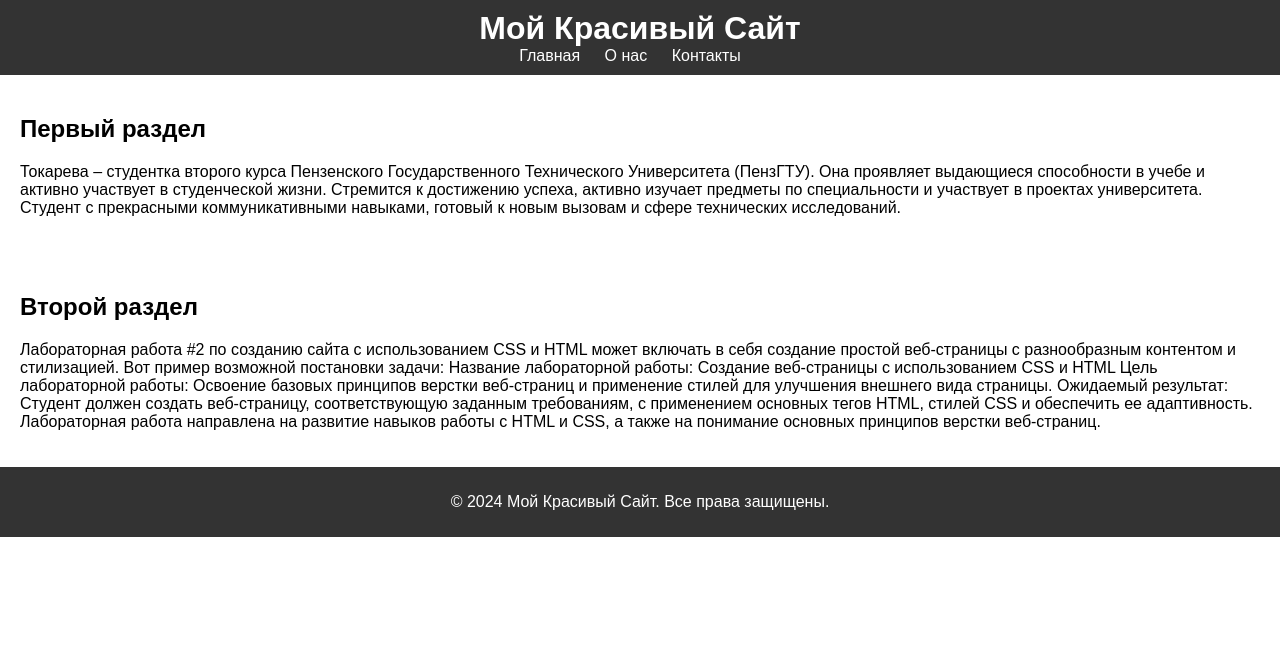
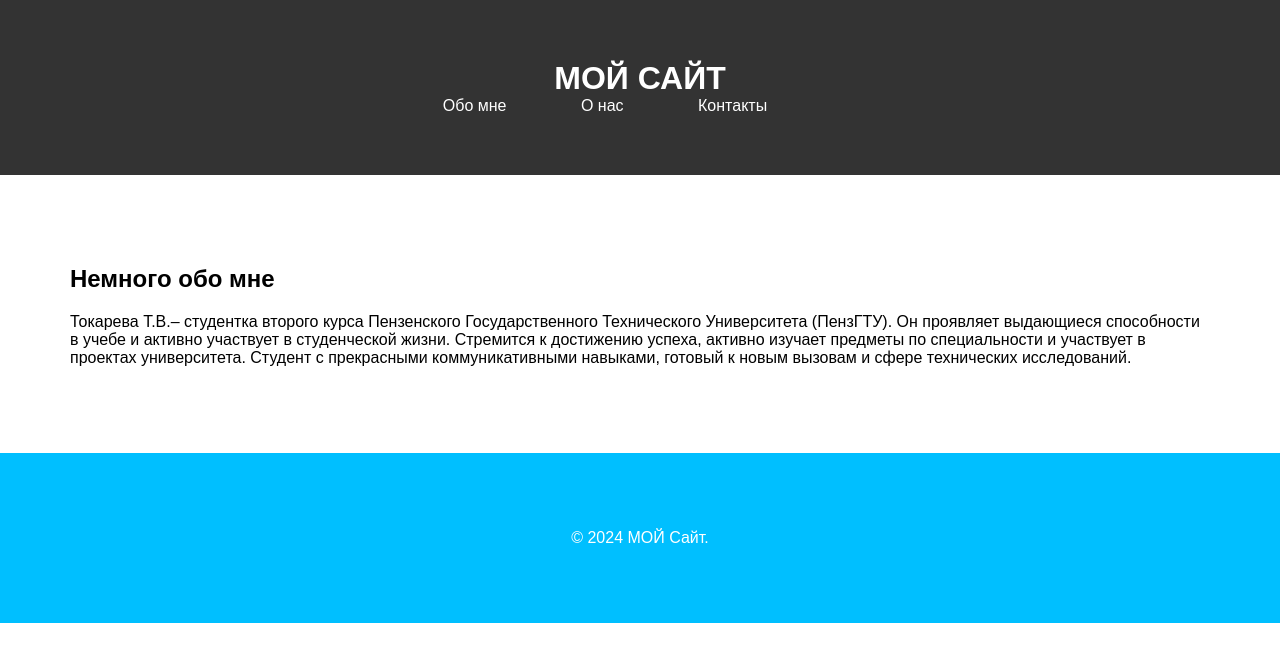
Before and after one commit to tanyattV/testproject, a plain HTML site: page index.html in a window 1280 px wide. Drawn offline with Linux system fonts and the light colour scheme.

Commit message:
Add files via upload

```diff
--- a/index.html
+++ b/index.html
@@ -3,31 +3,39 @@
 <head>
     <meta charset="UTF-8">
     <meta name="viewport" content="width=device-width, initial-scale=1.0">
-    <title>Мой Сайт</title>
+    <title>МОЙ Сайт</title>
     <link rel="stylesheet" href="styles.css"> <!-- Подключение CSS файла -->
+    <style>
+        section {
+            display: none; /* Скрываем все секции по умолчанию */
+        }
+        section.active {
+            display: block; /* Показываем только активную секцию */
+        }
+    </style>
 </head>
 <body>
 
     <!-- Шапка -->
     <header>
-        <h1>Мой Красивый Сайт</h1>
+        <h1>МОЙ САЙТ</h1>
         <nav>
             <ul>
-                <li><a href="#">Главная</a></li>
-                                <li><a href="#">О нас</a></li>
-                <li><a href="#">Контакты</a></li>
+                <li><a href="#" onclick="showSection('section1')">Обо мне</a></li>
+                <li><a href="#" onclick="showSection('section2')">О нас</a></li>
+                <li><a href="#" onclick="showSection('section3')">Контакты</a></li>
             </ul>
         </nav>
     </header>
 
     <!-- Содержимое разделов -->
-    <section>
-        <h2>Первый раздел</h2>
-        <p>Токарева  – студентка второго курса Пензенского Государственного Технического Университета (ПензГТУ). Она проявляет выдающиеся способности в учебе и активно участвует в студенческой жизни. Стремится к достижению успеха, активно изучает предметы по специальности и участвует в проектах университета. Студент с прекрасными коммуникативными навыками, готовый к новым вызовам и сфере технических исследований.</p>
+    <section id="section1" class="active">
+        <h2>Немного обо мне</h2>
+        <p>Токарева Т.В.– студентка второго курса Пензенского Государственного Технического Университета (ПензГТУ). Он проявляет выдающиеся способности в учебе и активно участвует в студенческой жизни. Стремится к достижению успеха, активно изучает предметы по специальности и участвует в проектах университета. Студент с прекрасными коммуникативными навыками, готовый к новым вызовам и сфере технических исследований.</p>
     </section>
 
-    <section>
-        <h2>Второй раздел</h2>
+    <section id="section2">
+        <h2>Немного про лабу</h2>
         <p>Лабораторная работа #2 по созданию сайта с использованием CSS и HTML может включать в себя создание простой веб-страницы с разнообразным контентом и стилизацией. Вот пример возможной постановки задачи:
 
 Название лабораторной работы: Создание веб-страницы с использованием CSS и HTML
@@ -40,10 +48,29 @@
 Лабораторная работа направлена на развитие навыков работы с HTML и CSS, а также на понимание основных принципов верстки веб-страниц.</p>
     </section>
 
+    <section id="section3">
+        <h2>Контакты</h2>
+        <p>По всем вопросам не пишите или не звоните !!!
+    </section>
+
     <!-- Футер -->
     <footer>
-        <p>&copy; 2024 Мой Красивый Сайт. Все права защищены.</p>
+        <p>&copy; 2024 МОЙ Сайт. </p>
     </footer>
+
+    <script>
+        function showSection(sectionId) {
+            // Скрываем все секции
+            const sections = document.querySelectorAll('section');
+            sections.forEach(section => {
+                section.classList.remove('active');
+            });
+
+            // Показываем только выбранную секцию
+            const activeSection = document.getElementById(sectionId);
+            activeSection.classList.add('active');
+        }
+    </script>
 
 </body>
 </html>
--- a/styles.css
+++ b/styles.css
@@ -1,5 +1,5 @@
 body {
-    font-family: 'Arial', sans-serif;
+    font-family: 'Onest', sans-serif;
     margin: 0;
     padding: 0;
 }
@@ -7,7 +7,7 @@ body {
 header {
     background-color: #333;
     color: #fff;
-    padding: 10px;
+    padding: 60px;
     text-align: center;
 }
 
@@ -23,7 +23,7 @@ nav ul {
 
 nav li {
     display: inline;
-    margin-right: 20px;
+    margin-right: 70px;
 }
 
 nav a {
@@ -32,12 +32,12 @@ nav a {
 }
 
 section {
-    padding: 20px;
+    padding: 70px;
 }
 
 footer {
-    background-color: #333;
+    background-color: #00bfff;
     color: #fff;
-    padding: 10px;
+    padding: 60px;
     text-align: center;
 }
```
